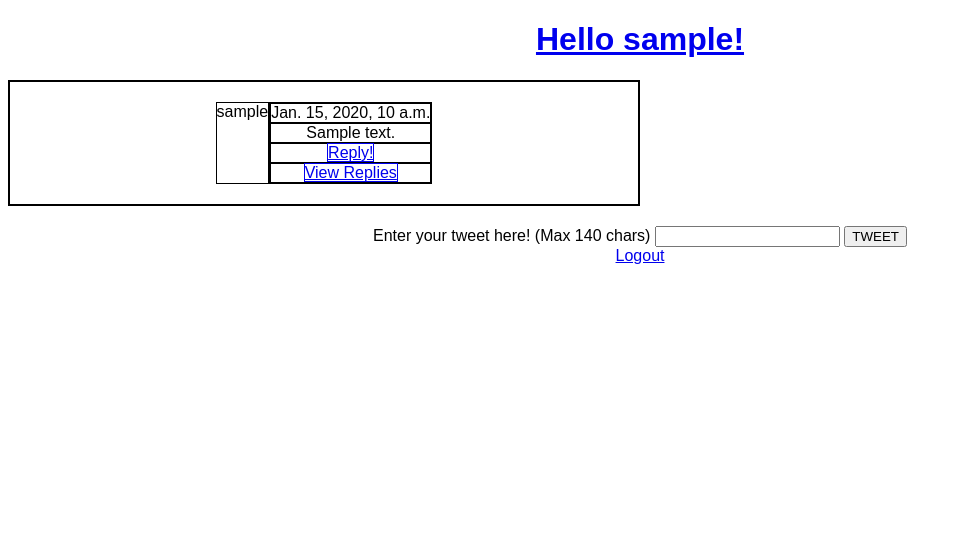
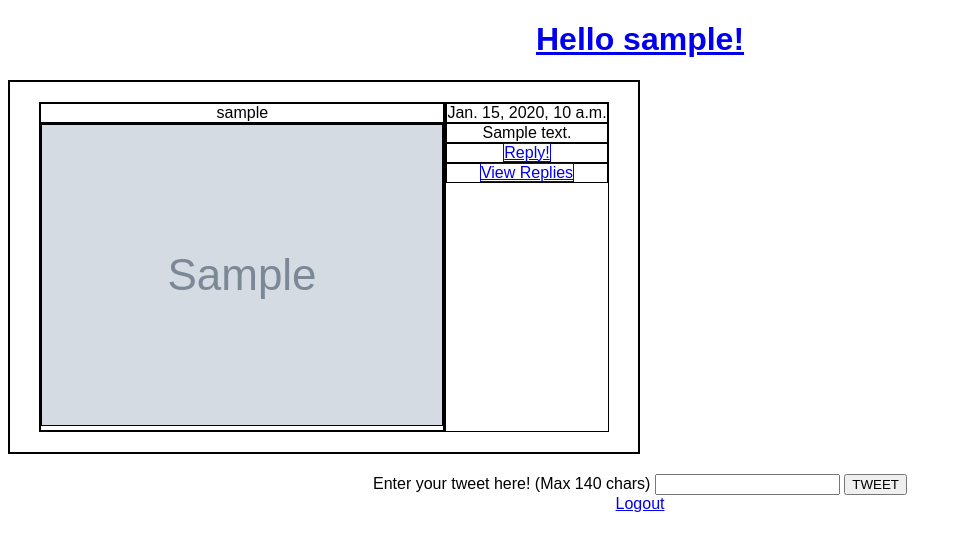
Before and after one commit to lucasdpau/twitclone, a Django app: page / in a window 1280 px wide. Shown: the part 26-577 px from the top of the page, without its empty margins (0-962 px from the left). Run offline with Django 3.2, Linux system fonts and the light colour scheme; a user stored in the database is signed in; tables that the repository leaves empty hold one stand-in row (values such as "Sample post"); grey boxes marked "Sample" are stand-in pictures.

Commit message:
add profile images to index

```diff
--- a/app1/templates/index.html
+++ b/app1/templates/index.html
@@ -11,20 +11,27 @@
             <div class="tweetcontainer">
                 {% for tweet in tweets %}
                     <div class="tweetcard">
-                        <div class="tweetauthor">
-                            {{tweet.author}}
+
+                        <div class="tweet_author_section">
+                            <div>
+                                {{tweet.author}}
+                            </div>
+                            <div class="tweet_profile_pic">
+                                {% load static %}
+                                <img src="{% static 'app1/' %}{{tweet.author.profile.profile_pic}}">
+                            </div>
                         </div>
-                        <div class="tweetcontent">
-                            <div class="tweetheader">
+                        <div class="tweet_content">
+                            <div class="tweet_content_header">
                                 {{tweet.datetime}}
                             </div>
                             <div>
                                 {{ tweet.text }}
                             </div>
-                            <div class="tweetreply">
+                            <div class="tweet_reply">
                                 <a href="/reply/{{tweet.id}}">Reply!</a>
                             </div>
-                            <div class="tweetfooter">
+                            <div class="tweet_footer">
                                 <a href="/tweets/{{tweet.id}}">View Replies</a>
                             </div>
                         </div>
--- a/app1/views.py
+++ b/app1/views.py
@@ -16,7 +16,6 @@ def index(request):
     if not request.user.is_authenticated:
         return render(request, "login.html", {}) #renders from the templates folder in the app folder
     current_username = request.user.username
-    users = User.objects.filter(username="lucas")
     # add all queried objects to a list
     tweetlist = []
     for items in Tweet.objects.all():
@@ -26,7 +25,7 @@ def index(request):
     if len(tweetlist) > 5:
         tweetlist = tweetlist[:5]
     authenticated_username = request.user.username
-    return render(request, "index.html", {"tweets": tweetlist, "users":users, "current_username":current_username})
+    return render(request, "index.html", {"tweets": tweetlist, "current_username":current_username})
 
 def login_view(request):  #if we name this function 'login', it will be the same as the imported login function so it won't work.
     #If a HTTP POST request is made
```
